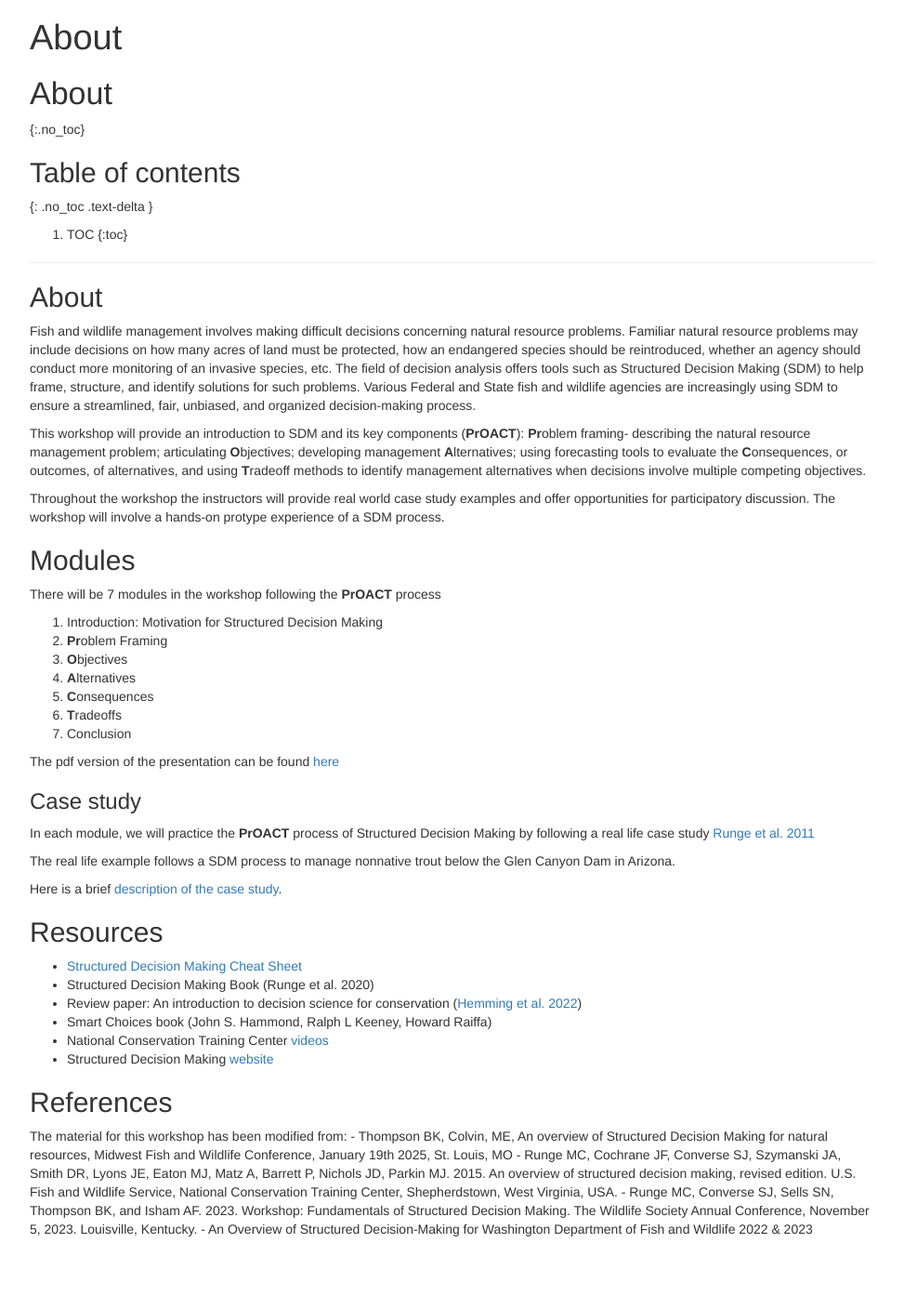
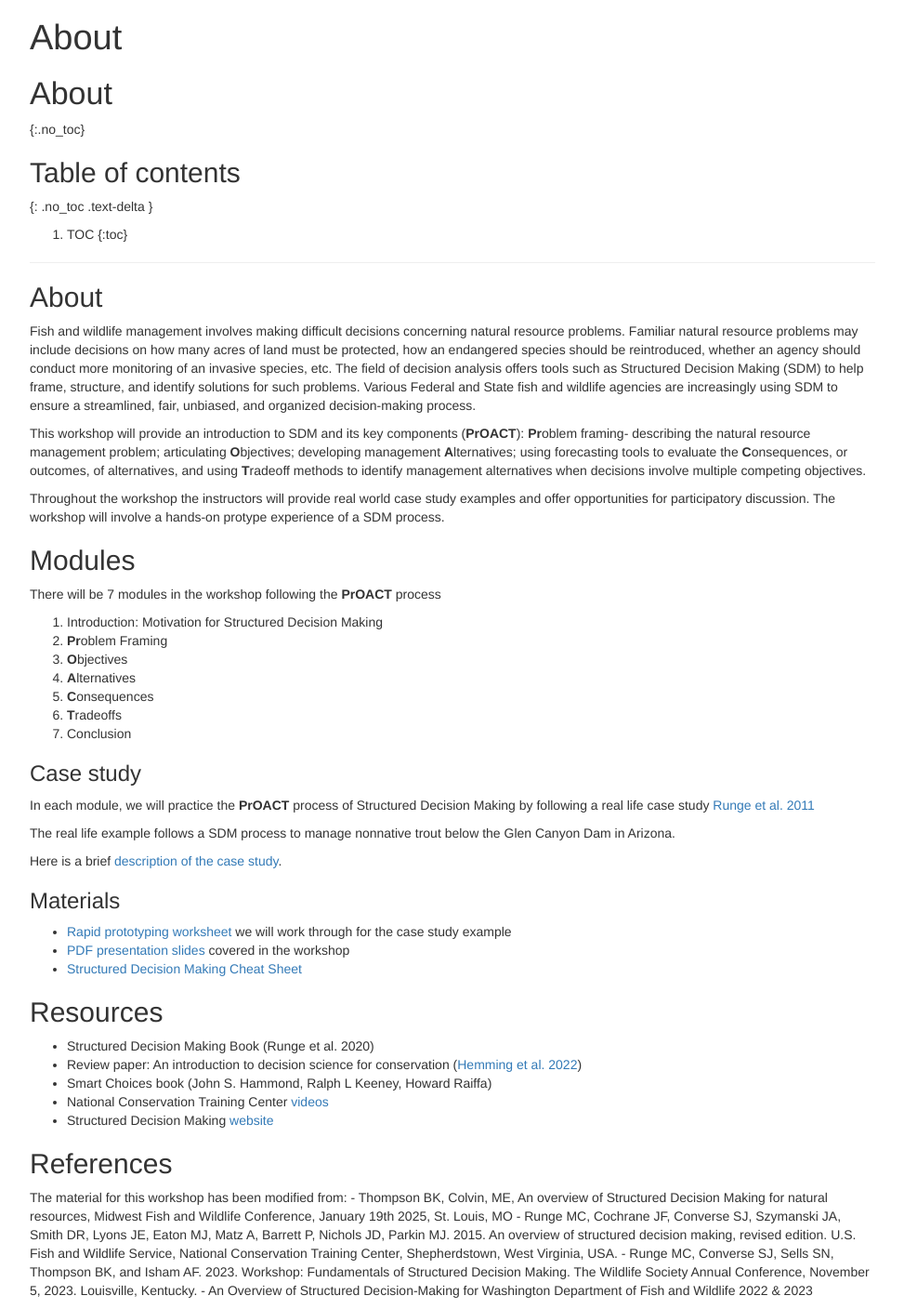
Before and after one commit to briellekwarta19/SDMworkshop_MNRC_2025, a Jekyll site: the page about.html, which Jekyll copies as it is, in a window 1280 px wide. Shown: the whole page at 93% size, without its empty margins (153-1126 px from the left). Built offline with Jekyll 4.4.1, drawn with Linux system fonts in a browser that asks for light colours; before the commit the page ends 1342 px from its top, so only the background shows below that.

Commit message:
updated slides

```diff
--- a/about.html
+++ b/about.html
@@ -402,7 +402,6 @@ process.</p>
 <li><strong>T</strong>radeoffs</li>
 <li>Conclusion</li>
 </ol>
-<p>The pdf version of the presentation can be found <a href="MNRC_SDM_Workshop.pdf">here</a></p>
 <div id="case-study" class="section level3">
 <h3>Case study</h3>
 <p>In each module, we will practice the <strong>PrOACT</strong> process
@@ -413,12 +412,21 @@ below the Glen Canyon Dam in Arizona.</p>
 <p>Here is a brief <a href="CaseStudyDescription.pdf">description of the
 case study</a>.</p>
 </div>
+<div id="materials" class="section level3">
+<h3>Materials</h3>
+<ul>
+<li><a href="Rapid_prototype_SDM.pdf">Rapid prototyping worksheet</a> we
+will work through for the case study example</li>
+<li><a href="MNRC_SDM_Workshop.pdf">PDF presentation slides</a> covered
+in the workshop</li>
+<li><a href="SDMworksheet.pdf">Structured Decision Making Cheat
+Sheet</a></li>
+</ul>
+</div>
 </div>
 <div id="resources" class="section level2">
 <h2>Resources</h2>
 <ul>
-<li><a href="SDMworksheet.pdf">Structured Decision Making Cheat
-Sheet</a></li>
 <li>Structured Decision Making Book (Runge et al. 2020)</li>
 <li>Review paper: An introduction to decision science for conservation
 (<a href="https://conbio.onlinelibrary.wiley.com/doi/pdfdirect/10.1111/cobi.13868">Hemming
```
Also changed, not shown: about.md (+6 -3 lines), 2 other files.
